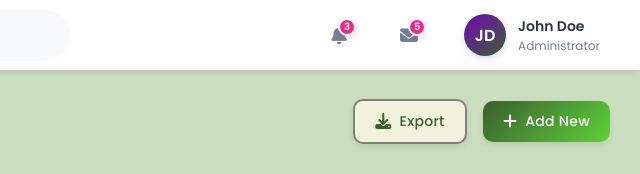
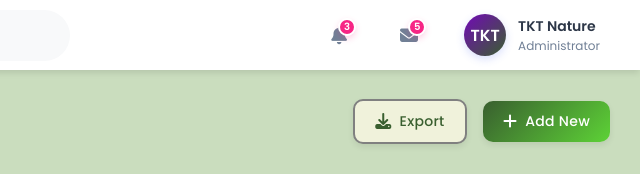
Before and after one commit to yongenang/pnl_dashboard, a website: page pages/dboard.html in a window 1280 px wide. Shown: the top 174 px of the page, 640-1280 px from the left. Drawn offline with nearby package versions, Linux system fonts and the light colour scheme.

Commit message:
latest edited

```diff
--- a/pages/dboard.html
+++ b/pages/dboard.html
@@ -84,9 +84,9 @@
             <div class="badge">5</div>
           </div>
           <div class="user-profile">
-            <div class="profile-img">JD</div>
+            <div class="profile-img">TKT</div>
             <div class="user-info">
-              <div class="user-name">John Doe</div>
+              <div class="user-name">TKT Nature</div>
               <div class="user-role">Administrator</div>
             </div>
           </div>
```
